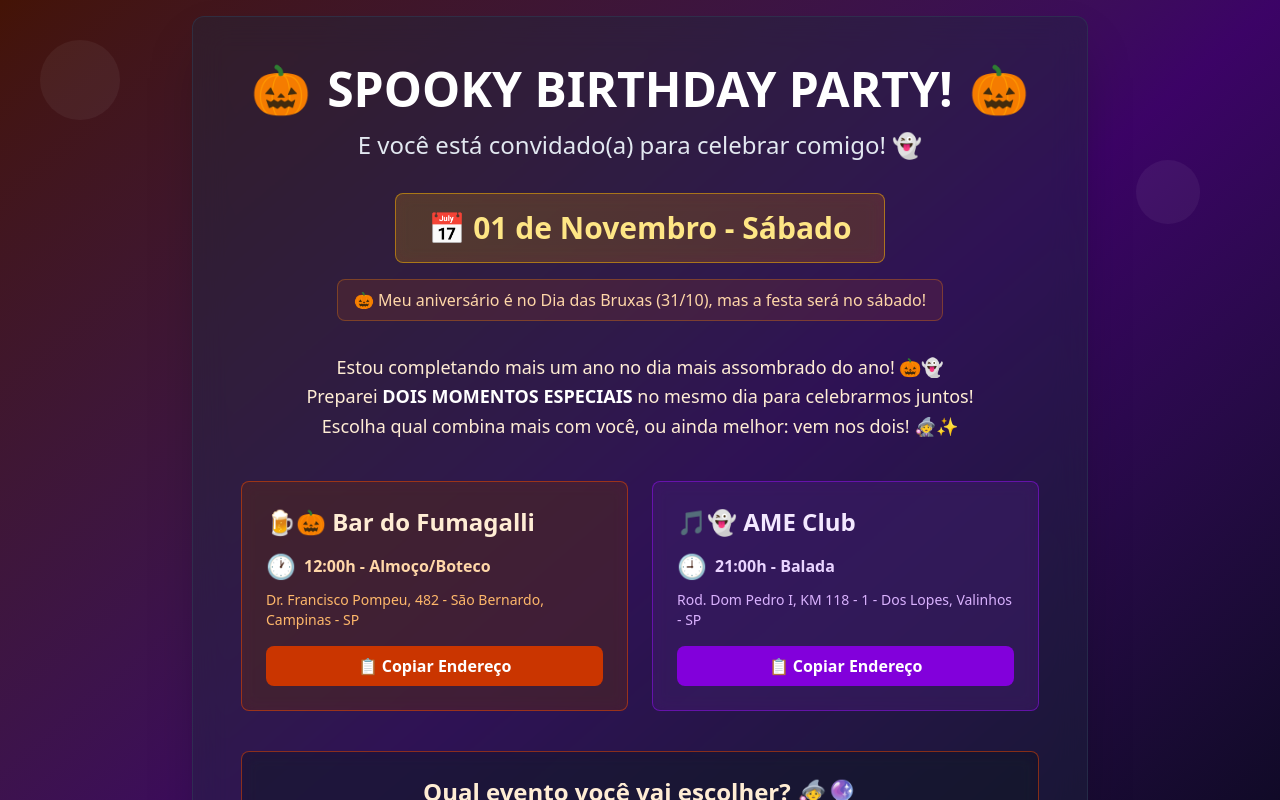
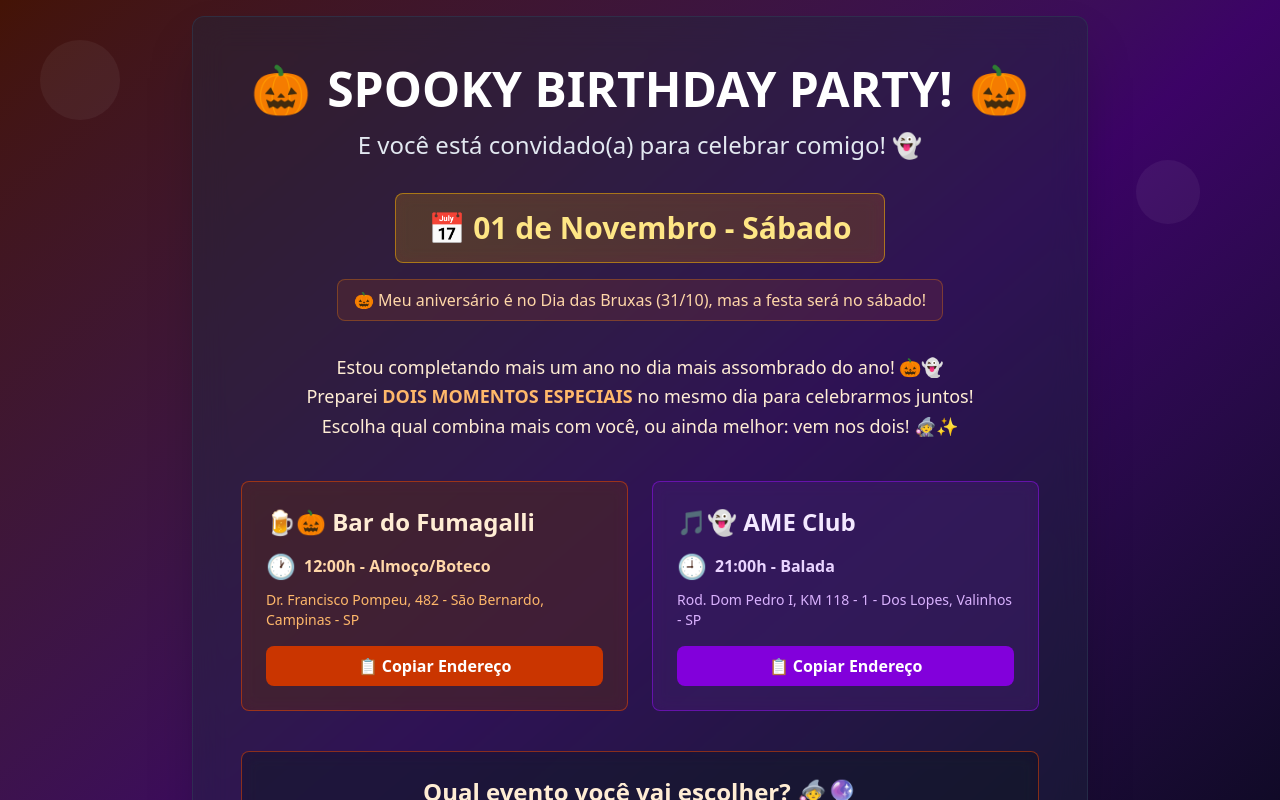
Before and after one commit to leotubarao/bday-invite, a React (Vite) app: page / in a window 1280 px wide. Shown: the top 800 px of the page. Built offline with nearby package versions, Linux system fonts and the light colour scheme.

Commit message:
feat: update text color for special moments in birthday message

```diff
--- a/src/AppContainer.tsx
+++ b/src/AppContainer.tsx
@@ -58,7 +58,7 @@
             Estou completando mais um ano no dia mais assombrado do ano! 🎃👻
             <br />
             Preparei{' '}
-            <span className="font-bold text-white">
+            <span className="font-bold text-orange-300">
               DOIS MOMENTOS ESPECIAIS
             </span>{' '}
             no mesmo dia para celebrarmos juntos!
```
